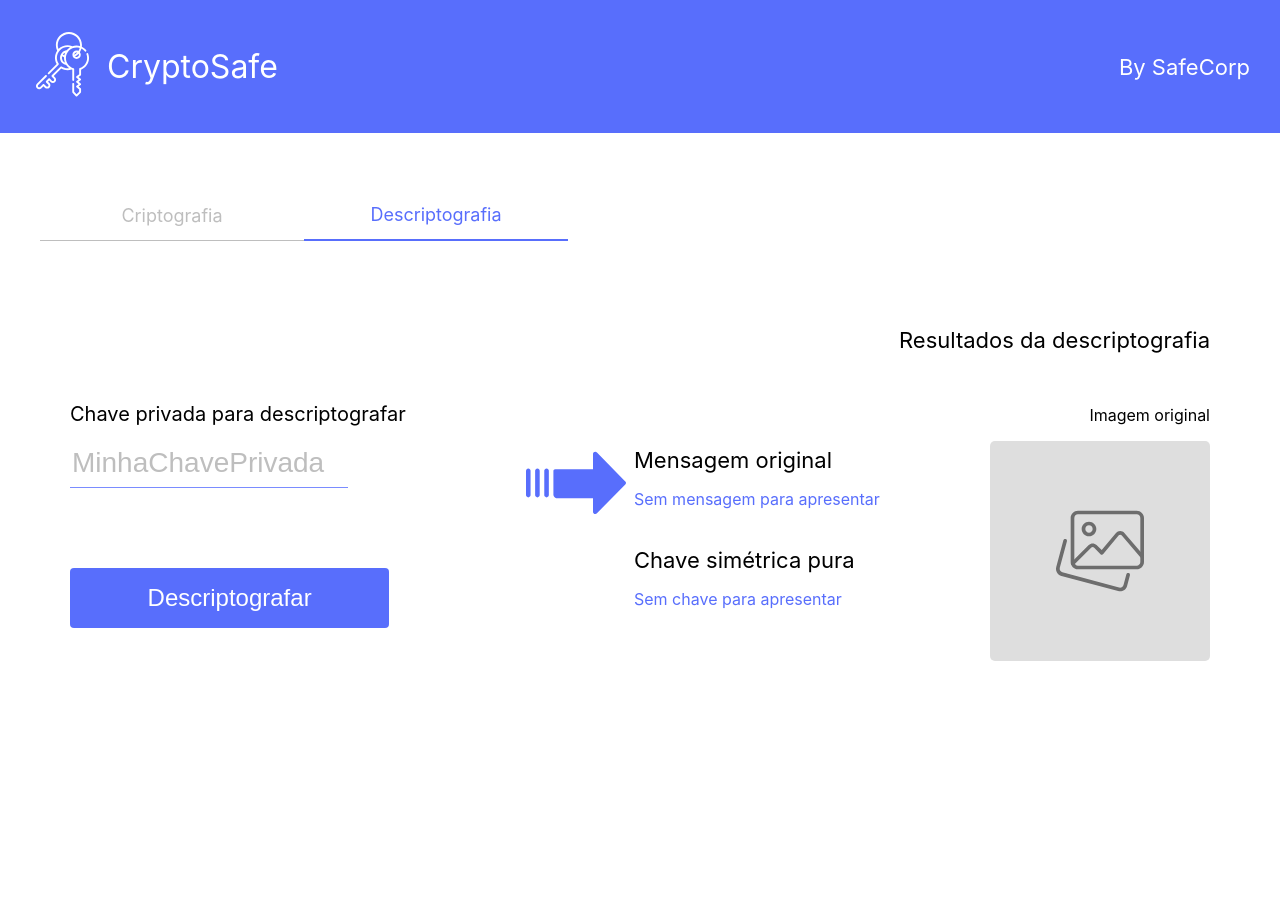
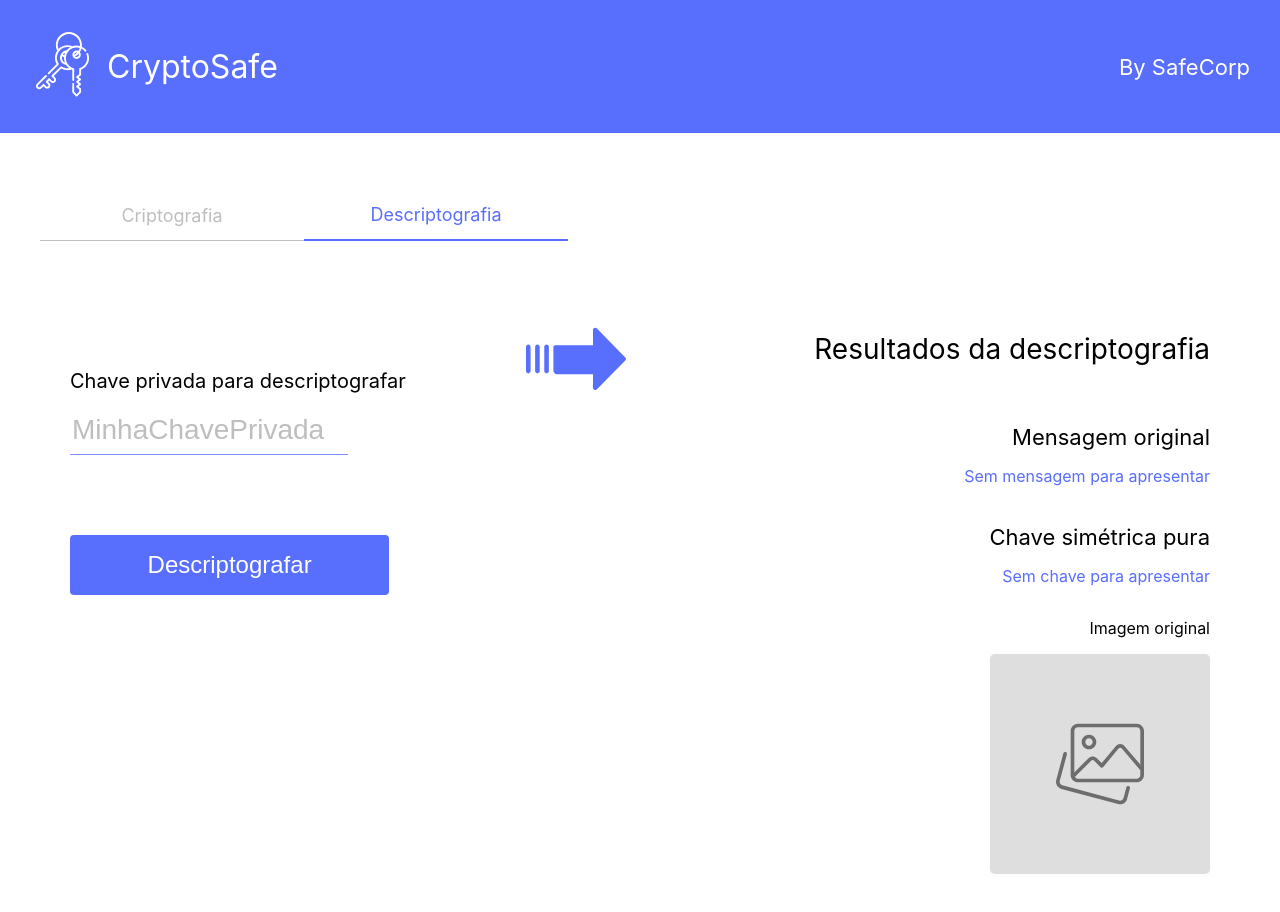
Before and after one commit to LucasRohr/criptografia, a React (Create React App) app: page / in a window 1280 px wide. Both pictures are taken after a click on the label "Descriptografia". Before the commit the page ends 800 px from the top, so only its background shows below. Built offline with nearby package versions, Linux system fonts and the light colour scheme.

Commit message:
adjustments

```diff
--- a/src/components/button/button.component.jsx
+++ b/src/components/button/button.component.jsx
@@ -2,9 +2,12 @@ import React from 'react'
 
 import './button.style.scss'
 
-const Button = ({ onClick, label }) => {
+const Button = ({ onClick, label, small }) => {
   return (
-    <button onClick={onClick} className="button-component">
+    <button
+      onClick={onClick}
+      className={`button-component ${small && 'small'}`}
+    >
       {label}
     </button>
   )
--- a/src/components/button/button.style.scss
+++ b/src/components/button/button.style.scss
@@ -11,3 +11,9 @@
   margin-top: 20px;
   cursor: pointer;
 }
+
+.small {
+  padding: 8px;
+  font-size: 16px;
+  width: 50%;
+}
--- a/src/pages/main/components/crypt-content/crypt-content.component.jsx
+++ b/src/pages/main/components/crypt-content/crypt-content.component.jsx
@@ -5,10 +5,19 @@ import { Result } from '../molecules/result/result.component'
 
 import './crypt-content.style.scss'
 
-const CryptContent = ({ message, setMessage, imageFile, setImageFile, cryptData, setCryptData }) => {
+const CryptContent = ({
+    message,
+    setMessage,
+    imageFile,
+    setImageFile,
+    cryptData,
+    setCryptData,
+    asymmetricKeyPair,
+    setAsymmetricKeyPair,
+  }) => {
+
   const [password, setPassword] = useState('')
-
-  const [asymmetricKeyPair, setAsymmetricKeyPair] = useState(null)
+  const [buttonLabel, setButtonLabel] = useState('Copiar chave privada')
 
   const onPressCrypt = () => {
     const symmetricKey = SymmetricCrypto.generateKey(password)
@@ -22,11 +31,21 @@ const CryptContent = ({ message, setMessage, imageFile, setImageFile, cryptData,
     const encryptedSymmetricKey = AsymmetricCrypto.encrypt(symmetricKey, keyPair)
 
     setCryptData({
-      message: messageCrypto,
-      image: imageCrypto,
+      message: message && messageCrypto,
+      image: imageFile && imageCrypto,
       publicKey: keyPair?.publicKey,
       symmetricKey: encryptedSymmetricKey,
     })
+  }
+
+  const onPressCopy = () => {
+    const input = document.createElement("input");
+    document.body.appendChild(input);
+    input.value = asymmetricKeyPair?.secretKey
+    input.select();
+    document.execCommand("copy");
+    document.body.removeChild(input);
+    setButtonLabel('Copiada!')
   }
 
   return (
@@ -61,6 +80,12 @@ const CryptContent = ({ message, setMessage, imageFile, setImageFile, cryptData,
         <Result alignEnd title="Chave assimétrica/privada" variant="key">
           {asymmetricKeyPair?.secretKey}
         </Result>
+
+        <Button
+          onClick={onPressCopy}
+          label={buttonLabel}
+          small
+        />
       </div>
     </div>
   )
--- a/src/pages/main/components/decrypt-content/decrypt-content.component.jsx
+++ b/src/pages/main/components/decrypt-content/decrypt-content.component.jsx
@@ -6,13 +6,8 @@ import { Result } from '../molecules/result/result.component'
 
 import './decrypt-content.style.scss'
 
-const DecryptContent = ({ cryptData }) => {
+const DecryptContent = ({ cryptData, decryptData, setDecryptData }) => {
   const [privatekey, setPrivateKey] = useState('')
-  const [pureSymmetricKey, setPureSymmetricKey] = useState(null)
-  const [items, setItems] = useState({
-    message: null,
-    image: null,
-  })
 
   const encryptedSymmetricKey = useMemo(() => cryptData.symmetricKey, [cryptData])
 
@@ -31,13 +26,12 @@ const DecryptContent = ({ cryptData }) => {
     const message = SymmetricCrypto.decrypt(encryptedItems?.message, symmetricKey)
     const image = SymmetricCrypto.decrypt(encryptedItems?.image, symmetricKey)
 
-    setPureSymmetricKey(symmetricKey)
-    setItems({ message, image })
+    setDecryptData({ message, image, symmetricKey })
   }
 
   const renderImage = () => {
-    if (items?.image) {
-      return <img className="decrypt-content-image" src={items?.image} alt="Imagem" />
+    if (decryptData?.image) {
+      return <img className="decrypt-content-image" src={decryptData?.image} alt="Imagem" />
     }
 
     return <ImagePlaceholderIcon />
@@ -63,17 +57,17 @@ const DecryptContent = ({ cryptData }) => {
         <h2 className="decrypt-content-display-section-title">Resultados da descriptografia</h2>
 
         <div className="decrypt-content-display-results">
-          <div className="decrypt-content-display-results-left">
-            <Result title="Mensagem original" variant="messageDecrypt">
-              {items.message}
+          <div className="decrypt-content-display-results-text">
+            <Result title="Mensagem original" variant="messageDecrypt" alignEnd>
+              {decryptData.message}
             </Result>
 
-            <Result title="Chave simétrica pura" variant="keyDecrypt">
-              {pureSymmetricKey}
+            <Result title="Chave simétrica pura" variant="keyDecrypt" alignEnd>
+              {decryptData.symmetricKey}
             </Result>
           </div>
 
-          <div className="decrypt-content-display-results-right">
+          <div className="decrypt-content-display-results-image">
             <p>Imagem original</p>
 
             {renderImage()}
--- a/src/pages/main/components/decrypt-content/decrypt-content.style.scss
+++ b/src/pages/main/components/decrypt-content/decrypt-content.style.scss
@@ -3,7 +3,7 @@
     display: flex;
     margin-top: 50px;
     justify-content: center;
-    align-items: center;
+    align-items: flex-start;
 
     & > .decrypt-content-form-section {
       width: 38%;
@@ -36,7 +36,7 @@
 
       & > .decrypt-content-display-section-title {
         font-weight: normal;
-        font-size: 22px;
+        font-size: 28px;
         text-align: end;
         margin-bottom: 36px;
       }
@@ -44,19 +44,19 @@
       & > .decrypt-content-display-results {
         width: 100%;
         display: flex;
-        align-items: center;
+        flex-direction: column;
+        align-items: flex-end;
 
         & > div {
           flex: 1;
         }
 
-        & > .decrypt-content-display-results-left {
+        & > .decrypt-content-display-results-text {
           display: flex;
           flex-direction: column;
-          margin-right: 40px;
         }
 
-        & > .decrypt-content-display-results-right {
+        & > .decrypt-content-display-results-image {
           display: flex;
           flex-direction: column;
           align-items: flex-end;
--- a/src/pages/main/components/molecules/result/result.component.jsx
+++ b/src/pages/main/components/molecules/result/result.component.jsx
@@ -16,8 +16,8 @@ const Result = ({ title, children, alignEnd, variant }) => {
   return (
     <>
       <p className={`result-title ${alignEnd && 'align-end'}`}>{title}</p>
-      <p className={`result-value ${alignEnd && 'align-end'} ${variant === 'image' ? 'image-value' : ''}`}>
-        {children ?? emptyContentOptions[variant]}
+      <p className={`result-value ${alignEnd && 'align-end'} image-value`}>
+        {children || emptyContentOptions[variant]}
       </p>
     </>
   )
--- a/src/pages/main/main.page.jsx
+++ b/src/pages/main/main.page.jsx
@@ -11,11 +11,17 @@ const MainPage = () => {
   const [currentTab, setCurrentTab] = useState(DEFAULT_TAB)
   const [message, setMessage] = useState('')
   const [imageFile, setImageFile] = useState('')
+  const [asymmetricKeyPair, setAsymmetricKeyPair] = useState(null)
   const [cryptData, setCryptData] = useState({
     message: null,
     image: null,
     publicKey: '',
     symmetricKey: {},
+  })
+  const [decryptData, setDecryptData] = useState({
+    message: null,
+    image: null,
+    symmetricKey: null
   })
 
   const tabOptions = useMemo(
@@ -47,11 +53,19 @@ const MainPage = () => {
           setImageFile={setImageFile}
           cryptData={cryptData}
           setCryptData={setCryptData}
+          asymmetricKeyPair={asymmetricKeyPair}
+          setAsymmetricKeyPair={setAsymmetricKeyPair}
         />
       ),
-      DECRYPT: <DecryptContent cryptData={cryptData} />,
+      DECRYPT: (
+        <DecryptContent
+          cryptData={cryptData}
+          decryptData={decryptData}
+          setDecryptData={setDecryptData}
+        />
+      ),
     }),
-    [message, imageFile, cryptData]
+    [message, imageFile, cryptData, asymmetricKeyPair, decryptData]
   )
 
   return (
--- a/src/pages/main/main.style.scss
+++ b/src/pages/main/main.style.scss
@@ -41,5 +41,6 @@
 
   & > .main-content {
     padding: 0 40px;
+    margin-bottom: 40px;
   }
 }
```
